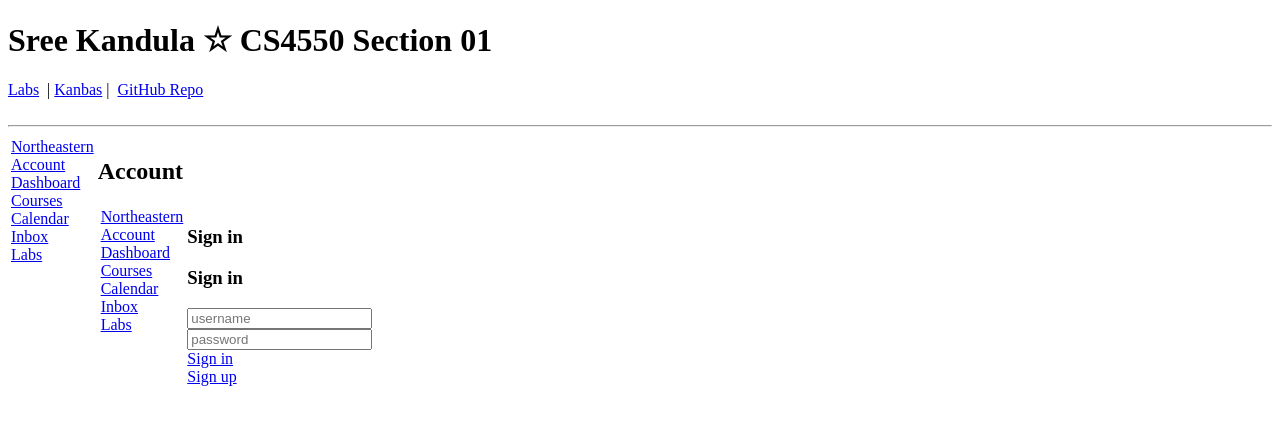
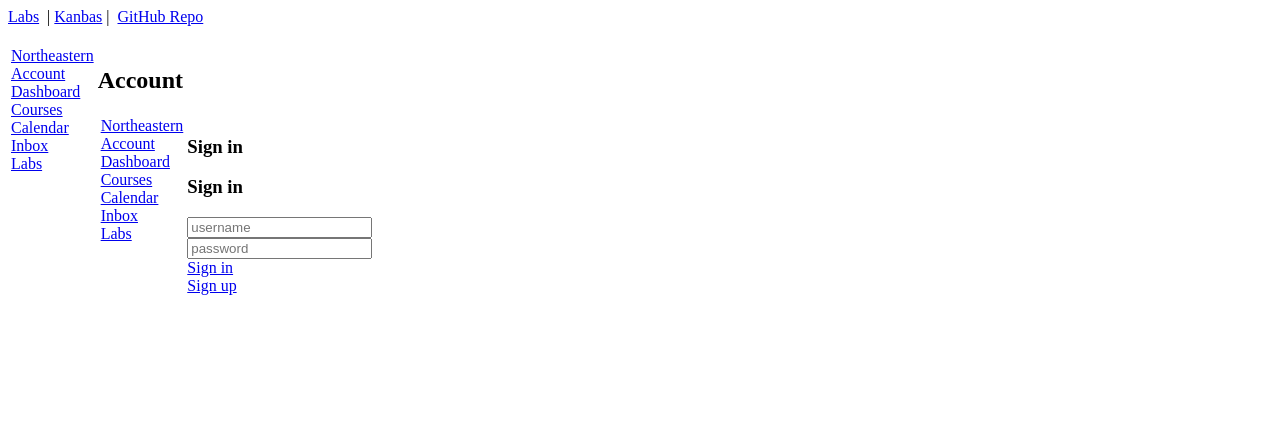
Before and after one commit to skandula07/kanbas-react-web-app2, a React (Create React App) app: page /Courses#/Kanbas/Account/Signin in a window 1280 px wide. Shown: the top 424 px of the page. Built offline with nearby package versions, Linux system fonts and the light colour scheme.

Commit message:
rearranged some links

```diff
--- a/src/App.tsx
+++ b/src/App.tsx
@@ -8,18 +8,18 @@ function App() {
   return (
     <div className="App">
       <div>
-        <h1>Sree Kandula ☆ CS4550 Section 01</h1>
+
 
         <HashRouter>
           <Link to="/Labs">Labs</Link> &nbsp;|&nbsp;<Link to="/Kanbas">Kanbas</Link>&nbsp;|&nbsp; <a href="https://github.com/skandula07/kanbas-react-web-app2/tree/a1"> GitHub Repo</a>
           <br />
           <br />
-          <hr />
+
 
 
    <div>
     <Routes>
-    <Route path="/" element={<Navigate to="Labs"/>}/>
+    <Route path="/" element={<Navigate to="Kanbas"/>}/>
 
      <Route path="/Labs/*" element={<Labs />} />
      {/* <Route path="/Kanbas" element={<Kanbas />} /> */}
--- a/src/Labs/index.tsx
+++ b/src/Labs/index.tsx
@@ -6,6 +6,7 @@ export default function Labs() {
   return (
 
     <div id="wd-labs">
+       <h1>Sree Kandula ☆ CS4550 Section 01</h1>
    <TOC />
 
       <h1>Labs</h1>
```
